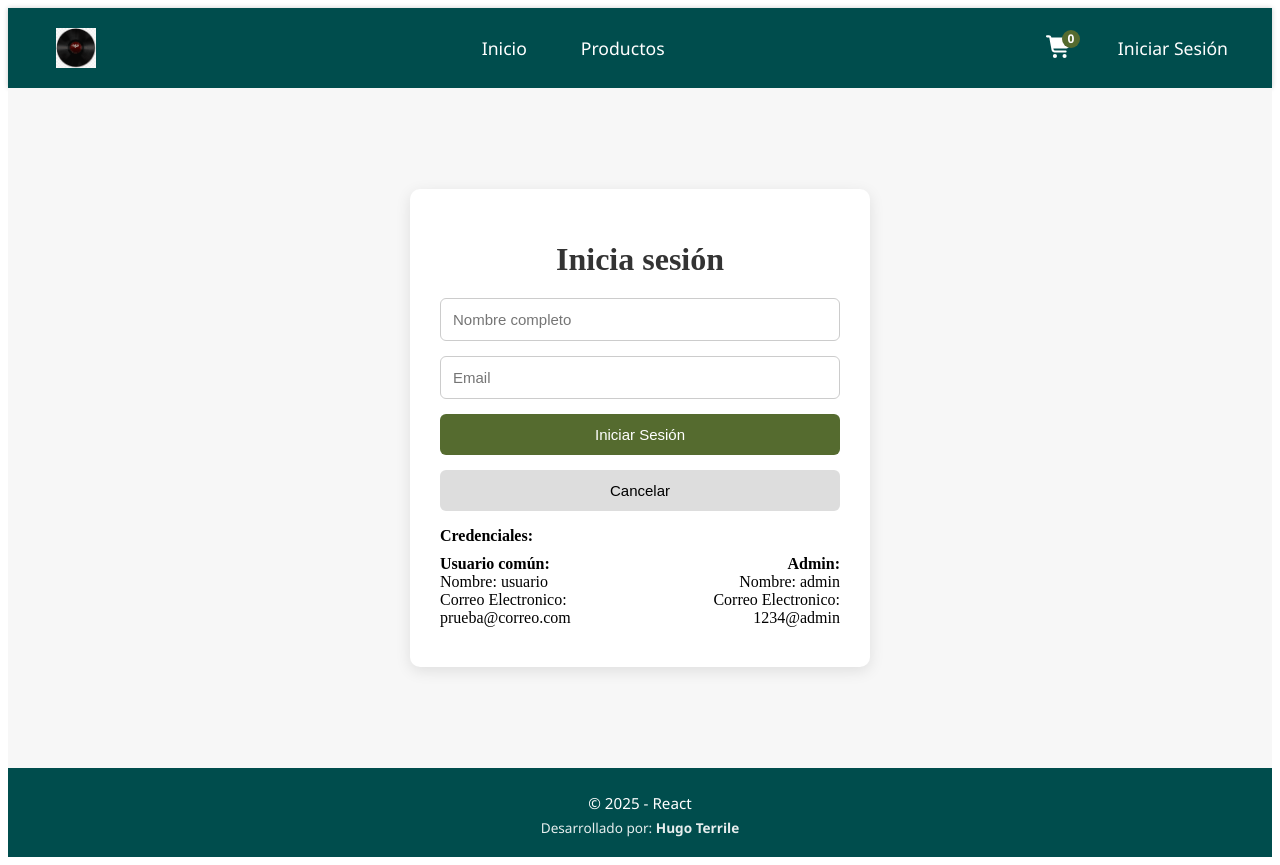
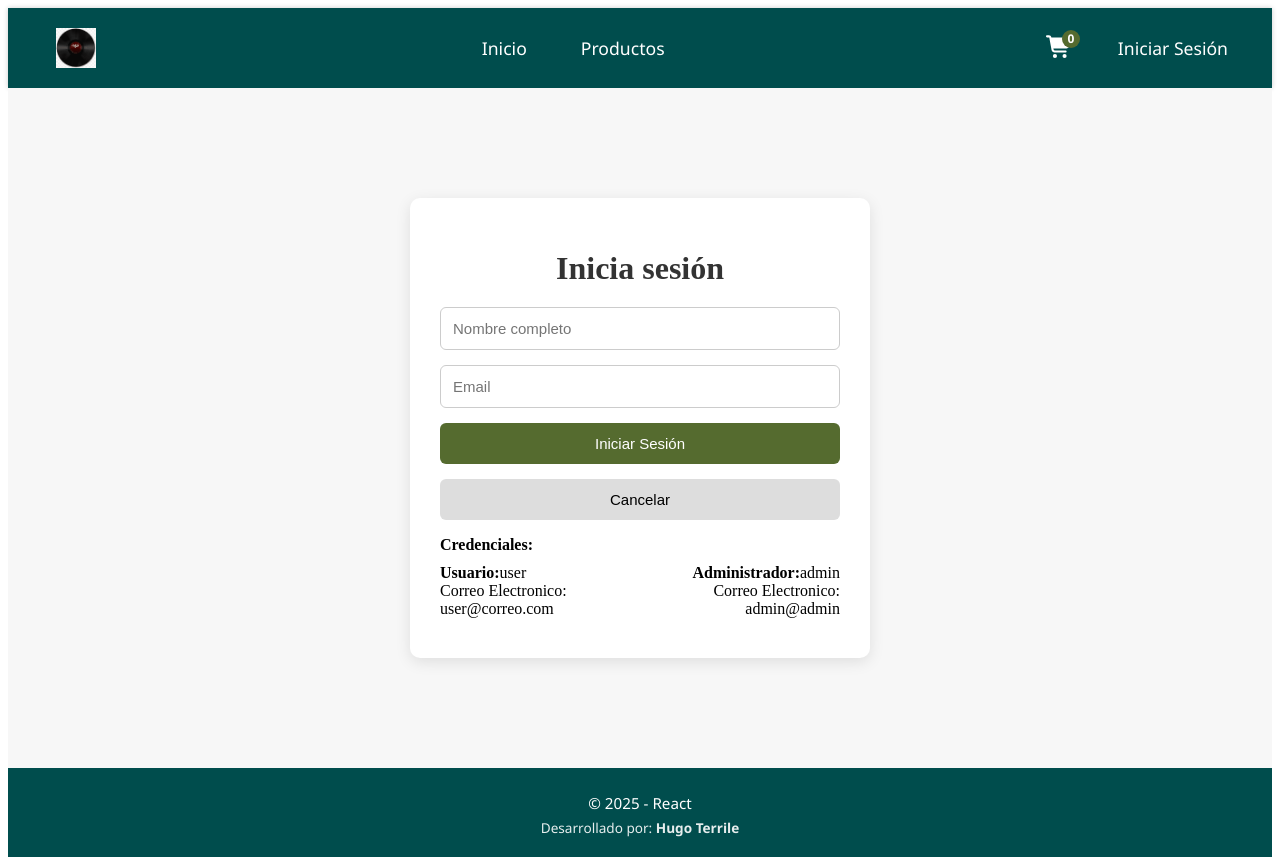
Before and after one commit to hterrilex/ReactFinal, a React (Vite) app: page /iniciar-sesion in a window 1280 px wide. Built offline with nearby package versions, Linux system fonts and the light colour scheme; no server answers.

Commit message:
cambio 6

```diff
--- a/src/pages/IniciarSesion.jsx
+++ b/src/pages/IniciarSesion.jsx
@@ -14,7 +14,7 @@ export default function IniciarSesion() {
   const manejarEnvio = (e) => {
     e.preventDefault();
 
-    if (formulario.nombre === "admin" && formulario.email === "1234@admin") {
+    if (formulario.nombre === "admin" && formulario.email === "admin@admin") {
       localStorage.setItem("authEmail", formulario.email);
       iniciarSesion("admin");
       navigate("/dashboard");
@@ -32,7 +32,7 @@ export default function IniciarSesion() {
         navigate("/productos");
       }
     } else {
-      alert("Credenciales de administrador incorrectas. Usa: admin / 1234@admin");
+      alert("Credenciales de administrador incorrectas. Usa: admin / admin@admin");
     }
   };
 
@@ -84,22 +84,19 @@ export default function IniciarSesion() {
 
         {/* Contenedor Izquierdo: Usuario Común */}
         <div className="credenciales-izquierda">
-        <strong>Usuario común:</strong>
-        <br />
-        Nombre: usuario
-        <br />
-        Correo Electronico: prueba@correo.com
+        <strong>Usuario:</strong>
+        user
+        <br/>
+        Correo Electronico: user@correo.com
         </div>
-
+        <br/>
         {/* Contenedor Derecho: Administrador */}
         <div className="credenciales-derecha">
-        <strong>Admin:</strong>
-        <br />
-        Nombre: admin
-        <br />
-        Correo Electronico: 1234@admin
+        <strong>Administrador:</strong>
+        admin
+        <br/>
+        Correo Electronico: admin@admin
         </div>
-
        </div>
       </div>
     </div>
```
